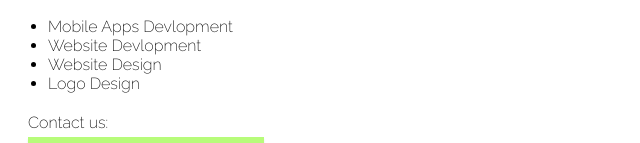
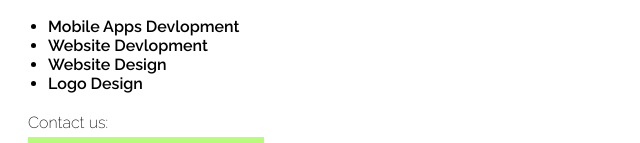
Before and after one commit to sanketmehta7/cengine-physical, a plain HTML site: page index.html in a window 1280 px wide. Shown: the part 319-462 px from the top of the page, without its empty margins (0-640 px from the left). Drawn offline with Linux system fonts and the light colour scheme.

Commit message:
content 1.5

```diff
--- a/index.html
+++ b/index.html
@@ -25,6 +25,9 @@
 			    margin: 5px 0px;
 			    box-shadow: 0 2px 2px rgba(0,0,0,0.1);
 			}
+			li{
+				font-weight: 600;
+			}
         </style>
     </head>
     <body>
```
